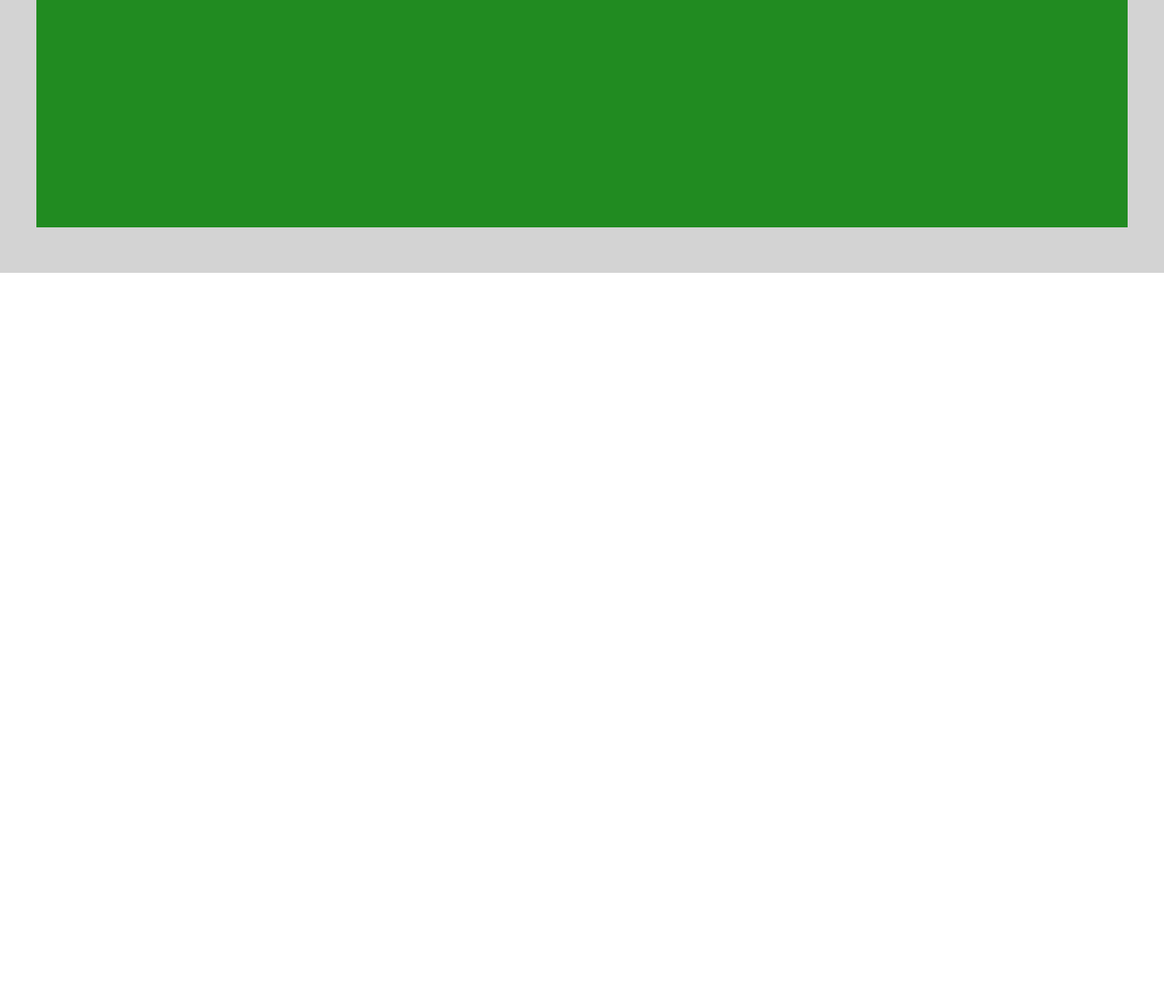
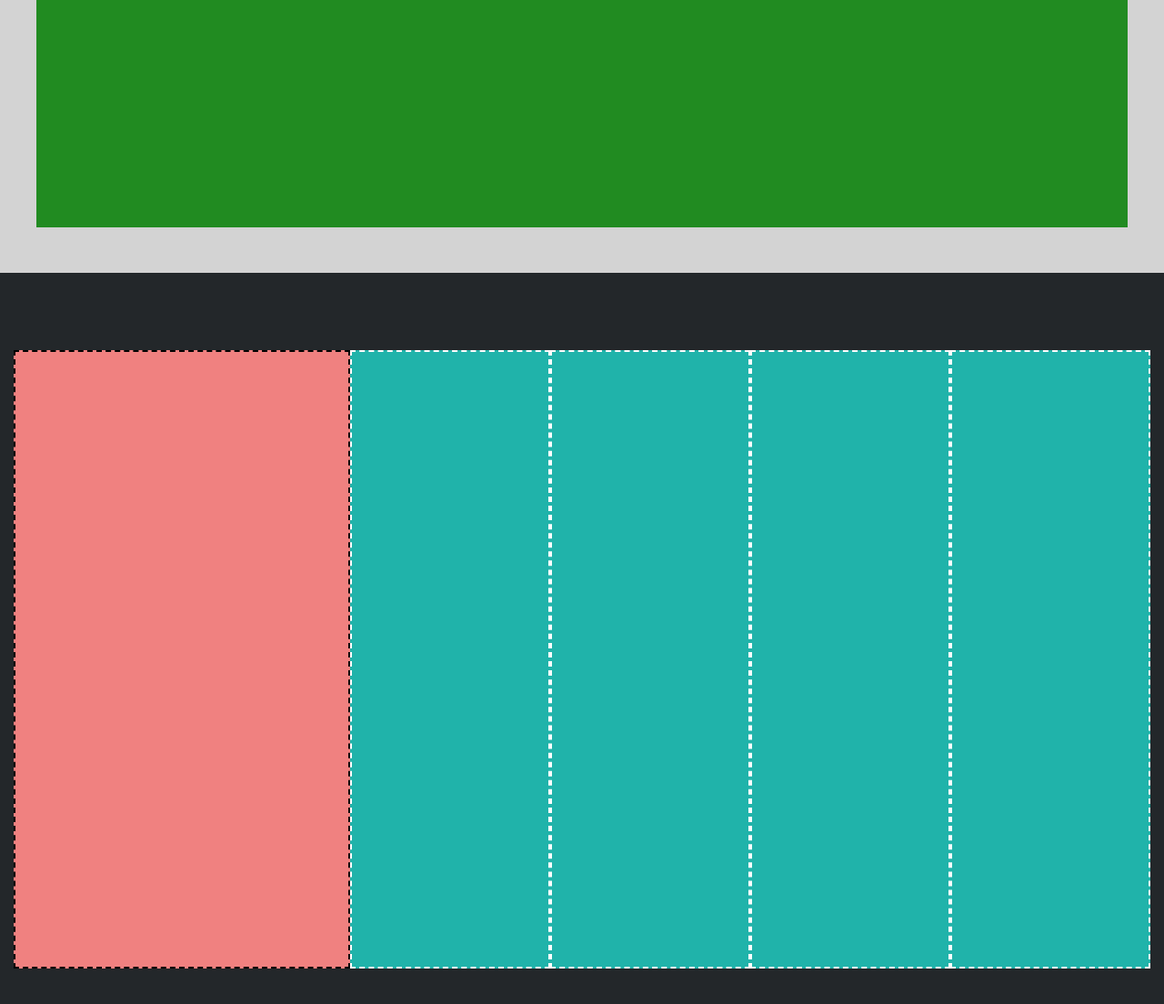
Before and after one commit to MorettiAndrea/html-css-struttura-discord, a plain HTML site: page index.html in a window 1280 px wide. Shown: the part 3060-4164 px from the top of the page at 91% size. Before the commit the page ends 3360 px from the top, so only its background shows below. Drawn offline with Linux system fonts and the light colour scheme.

Commit message:
fine prima parte footer

```diff
--- a/index.html
+++ b/index.html
@@ -53,5 +53,16 @@
       </section>
     </main>
     <!-- fine quarta tabella     fine main -->
+
+    <!-- footer -->
+    <footer>
+      <section class="sectionated-table background-tabelle">
+        <div class="layout-tabella-grande"></div>
+        <div class="layout-tabella-piccola"></div>
+        <div class="layout-tabella-piccola"></div>
+        <div class="layout-tabella-piccola"></div>
+        <div class="layout-tabella-piccola"></div>
+      </section>
+    </footer>
   </body>
 </html>
--- a/style.css
+++ b/style.css
@@ -58,7 +58,7 @@ header .header-top {
 .header-top > * {
   background-color: #d9a71d;
   border: 2px dashed black;
-  width: 1200px;
+  width: 100%;
   height: 40px;
   flex: 1 0 0;
 }
@@ -132,3 +132,27 @@ header .header-top .box-link {
   align-self: center;
 }
 /* fine quarta tabella     fine main */
+
+/* inizio footer */
+
+footer {
+  background-color: #23272a;
+}
+
+.sectionated-table {
+  height: 850px;
+  width: 100%;
+}
+
+.sectionated-table > .layout-tabella-grande {
+  width: 370px;
+  height: 680px;
+  background-color: #f08180;
+  border: 2px dashed black;
+}
+.sectionated-table > .layout-tabella-piccola {
+  width: 220px;
+  height: 680px;
+  background-color: #20b3aa;
+  border: 2px dashed white;
+}
```
